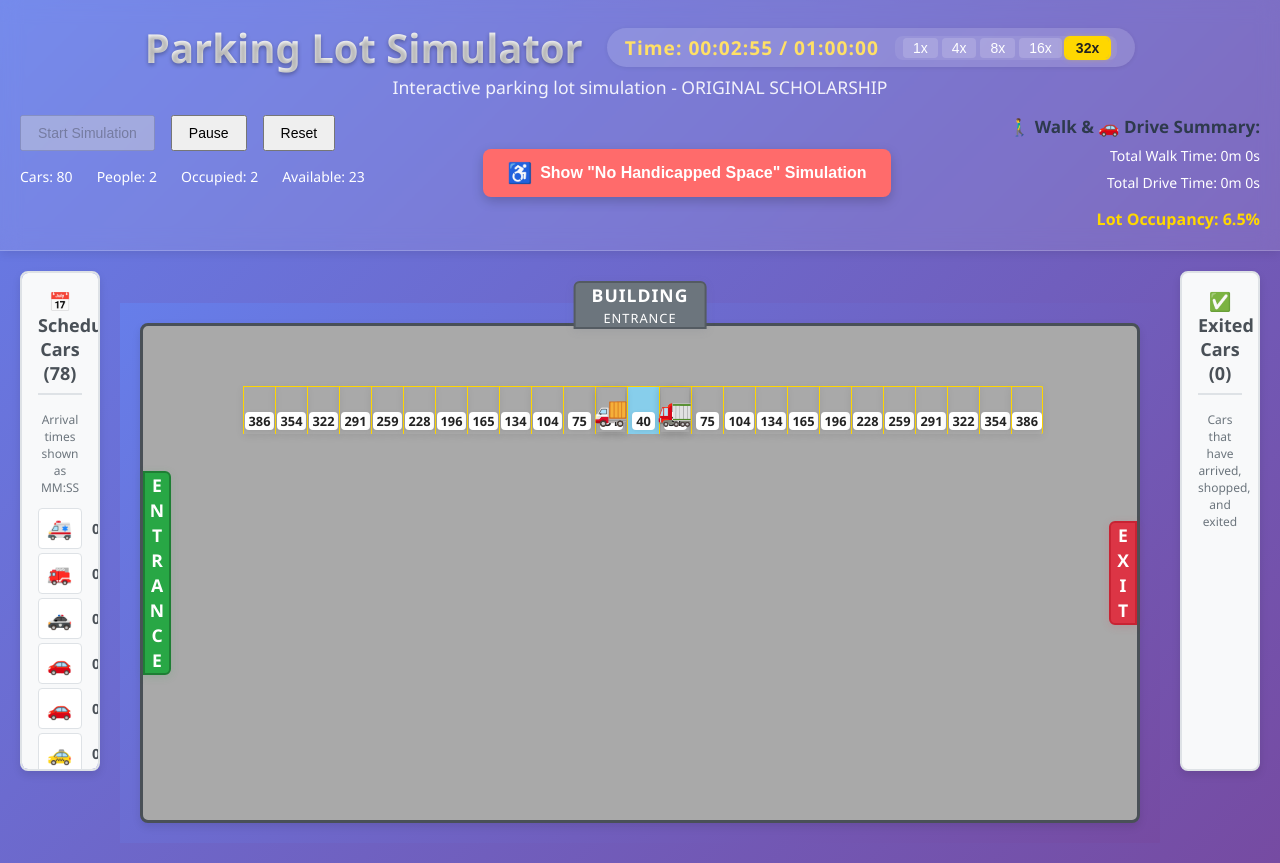
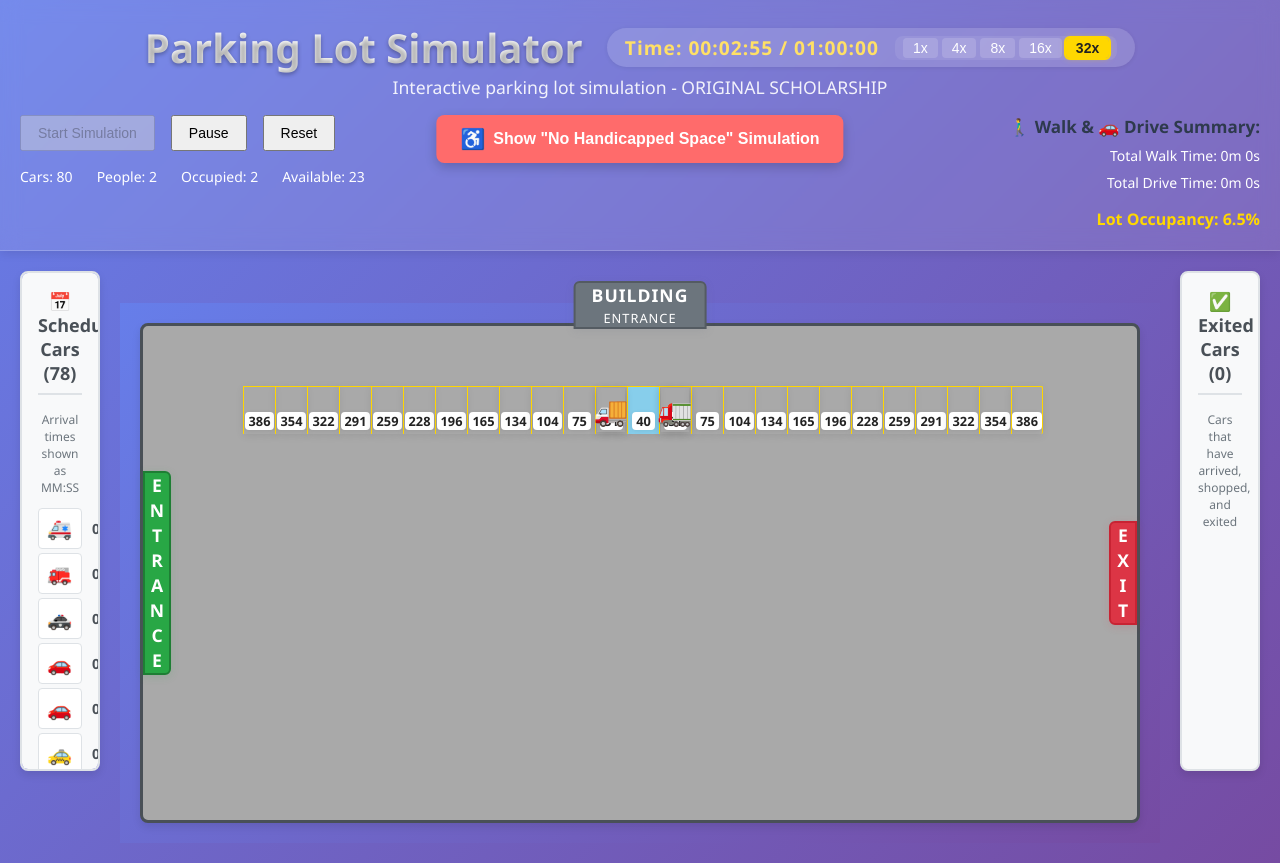
Before and after one commit to josephecombs/parking-lot-simulator, a React (Create React App) app: page / in a window 1280 px wide. Built offline with nearby package versions, Linux system fonts and the light colour scheme.

Commit message:
button centered!

```diff
--- a/src/App.js
+++ b/src/App.js
@@ -304,7 +304,7 @@ function App() {
         <p>Interactive parking lot simulation - ORIGINAL SCHOLARSHIP</p>
         <div style={{ display: 'flex', justifyContent: 'space-between', marginTop: 16 }}>
           {/* Simulation Controls and Demographic Stats on the Left */}
-          <div style={{ display: 'flex', flexDirection: 'column', gap: 16 }}>
+          <div style={{ display: 'flex', flexDirection: 'column', gap: 16, flex: 1 }}>
             <div style={{ display: 'flex', gap: 16 }}>
               <button
                 onClick={startSimulation}
@@ -341,7 +341,7 @@ function App() {
           </div>
 
           {/* Handicapped Toggle Button in the Center */}
-          <div style={{ display: 'flex', alignItems: 'center' }}>
+          <div style={{ display: 'flex', alignItems: 'center', position: 'absolute', left: '50%', transform: 'translateX(-50%)' }}>
             <button
               onClick={toggleHandicappedMode}
               style={{
@@ -392,7 +392,8 @@ function App() {
             gap: 8,
             fontSize: '14px',
             color: '#fff',
-            textAlign: 'right'
+            textAlign: 'right',
+            flex: 1
           }}>
             <div style={{ fontWeight: 'bold', fontSize: 17, color: '#2e3a4d' }}>
               🚶‍♂️ Walk & 🚗 Drive Summary:
```
